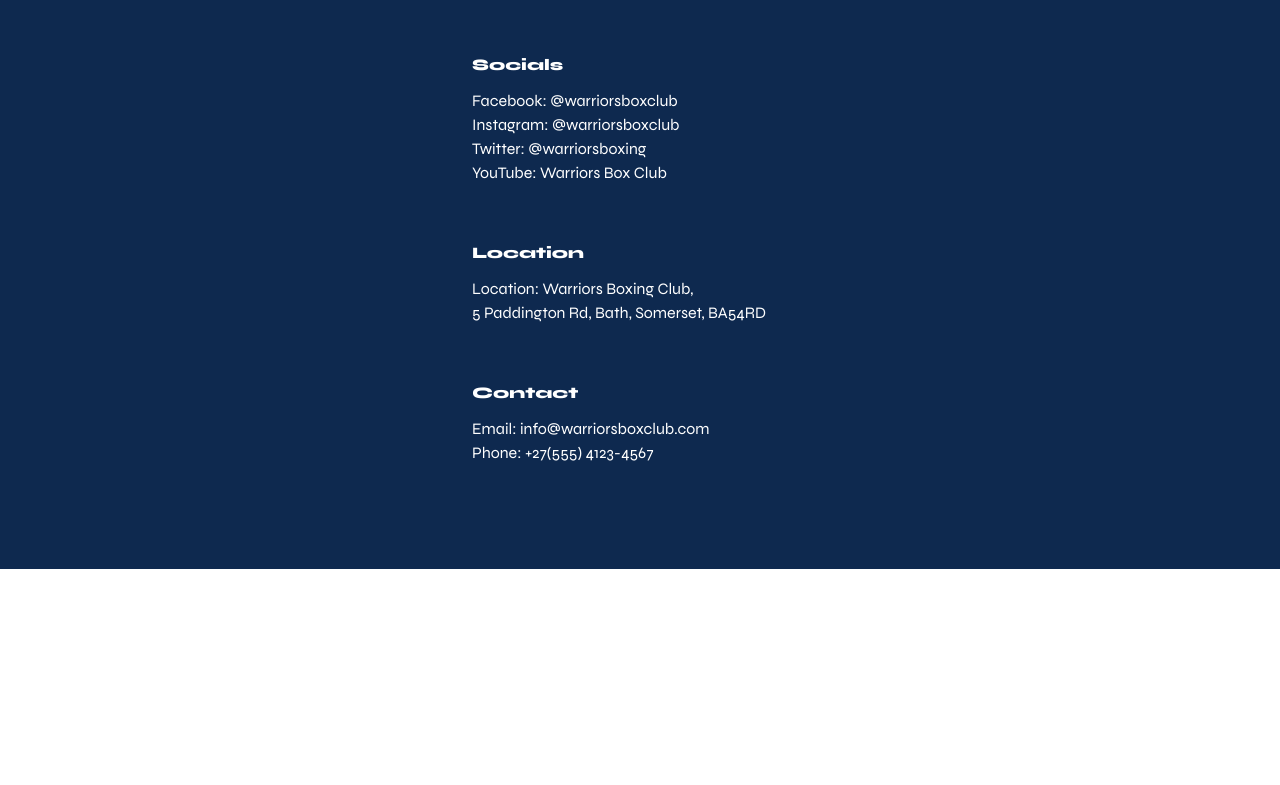
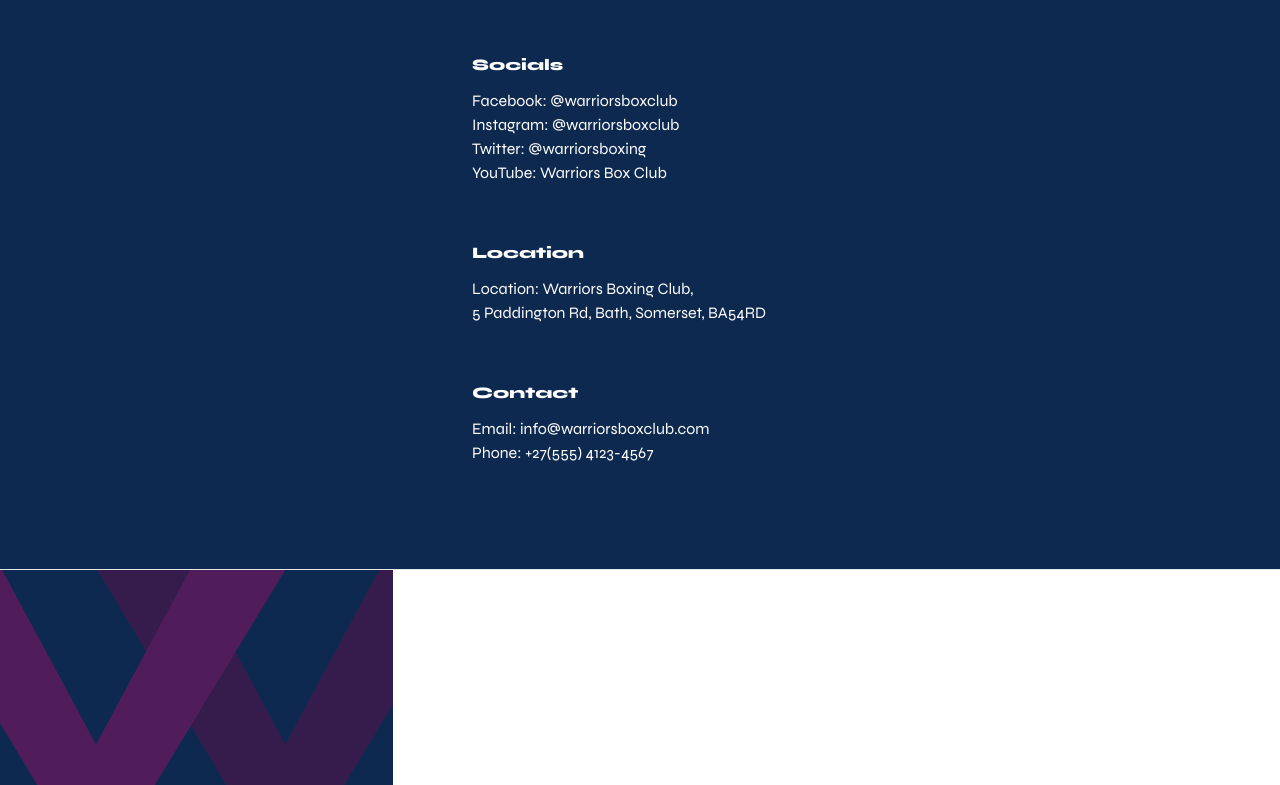
Before and after one commit to codeyarduk/warriors-boxing-club, a website built with Vite: page index.html in a window 1280 px wide. Shown: the part 7341-8126 px from the top of the page. Before the commit the page ends 7910 px from the top, so only its background shows below. Built offline with nearby package versions, Linux system fonts and the light colour scheme.

Commit message:
footer finished

```diff
--- a/index.html
+++ b/index.html
@@ -218,6 +218,12 @@
           <br>Phone: +27(555) 4123-4567</p>
       </div>
     </footer>
+    <!-- Feel free to reach out... -->
+    <hr>
+    <div class="bg-[url('resources/mobile-footer-background.png')] bg-no-repeat h-[215px] text-white flex flex-col justify-center items-center font-syne">
+      <p class="w-[336px] text-center text-lg font-bold pb-5 ">Feel free to reach out to us for any inquiries or training sessions!</p>
+      <p>Privacy Policy & Terms of Service</p>
+    </div>
     <script src="main.js"></script>
   </body>
 </html>
```
Also changed, not shown: resources/mobile-footer-background.png (added).
